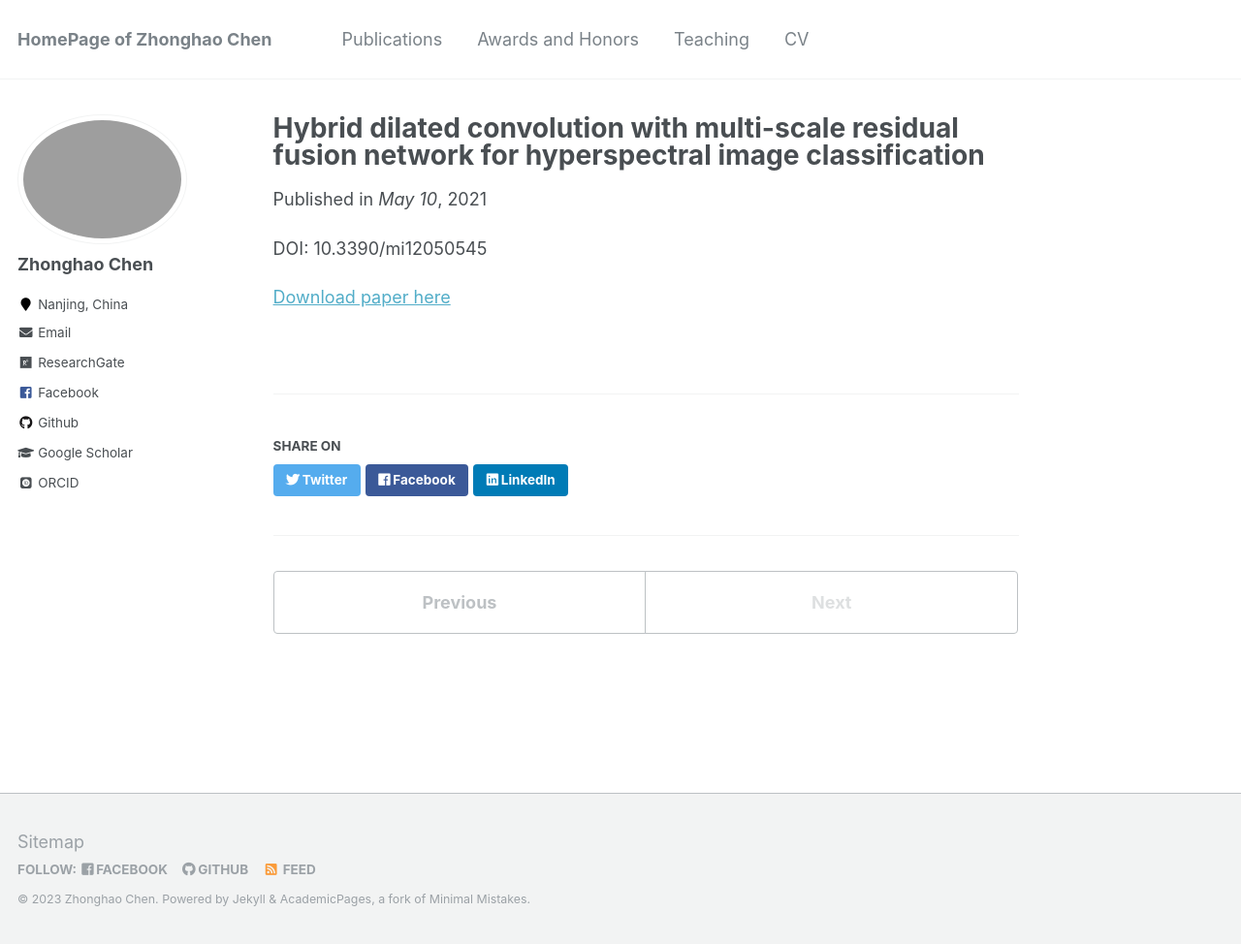
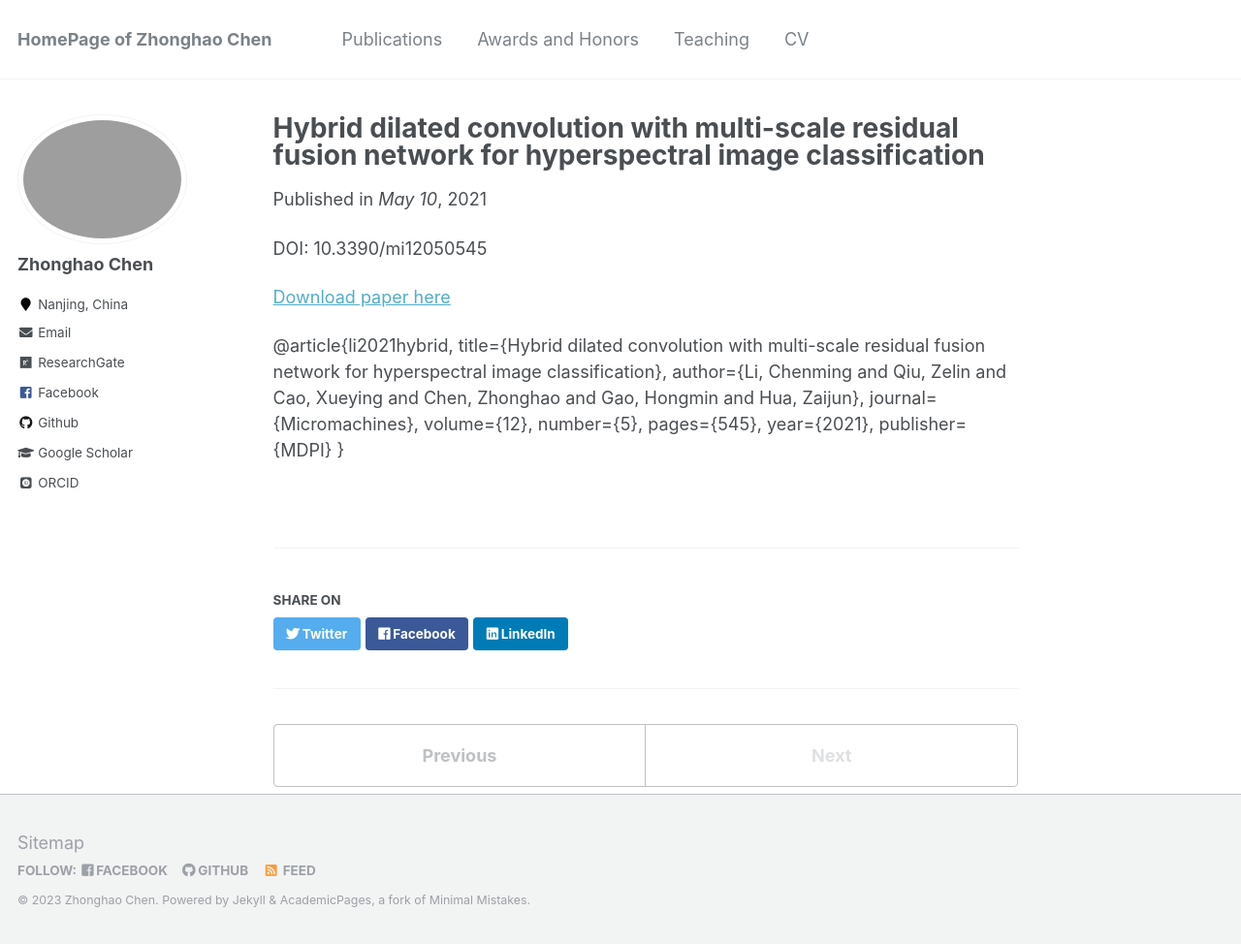
Before and after one commit to zhonghaochen/zhonghaochen.github.io, a Jekyll site: the page built from _publications/2010-10-01-paper-title-number-2.md, in a window 1280 px wide and 974 px high. Shown: the whole window at 97% size. Built offline with Jekyll 4.4.1, drawn with Linux system fonts in a browser that asks for light colours; some web fonts are replaced.

Commit message:
Update 2010-10-01-paper-title-number-2.md

```diff
--- a/_publications/2010-10-01-paper-title-number-2.md
+++ b/_publications/2010-10-01-paper-title-number-2.md
@@ -7,3 +7,14 @@ venue: 'May 10'
 DOI: 10.3390/mi12050545
 
 [Download paper here](http://academicpages.github.io/files/paper2.pdf)
+
+@article{li2021hybrid,
+  title={Hybrid dilated convolution with multi-scale residual fusion network for hyperspectral image classification},
+  author={Li, Chenming and Qiu, Zelin and Cao, Xueying and Chen, Zhonghao and Gao, Hongmin and Hua, Zaijun},
+  journal={Micromachines},
+  volume={12},
+  number={5},
+  pages={545},
+  year={2021},
+  publisher={MDPI}
+}
```
